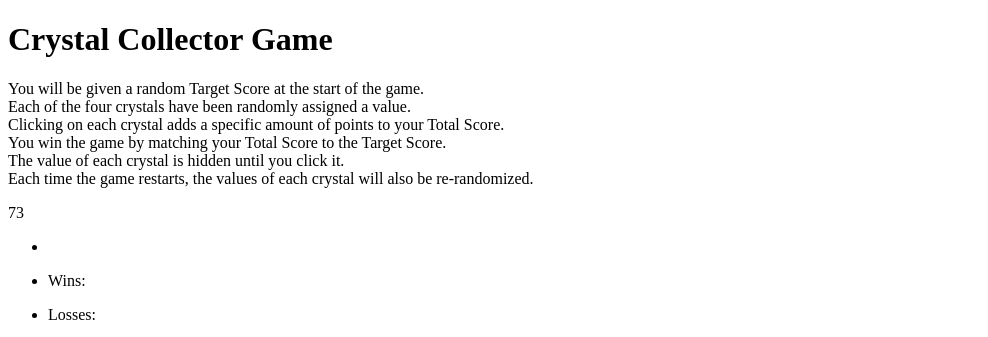
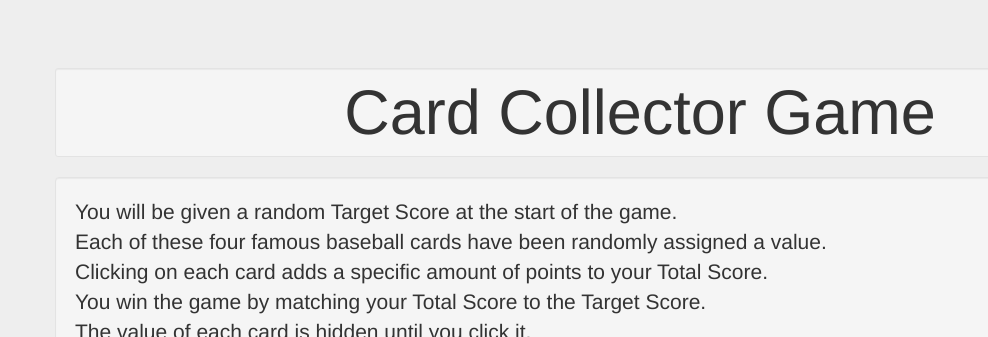
Before and after one commit to dannyjwkim/Week-4-Game, a PHP site: page / in a window 1280 px wide. Shown: the top 337 px of the page, without its empty margins (0-988 px from the left). Run offline with PHP 8.4, Linux system fonts and the light colour scheme; some libraries are stand-ins or nearby versions.

Commit message:
Card Collector Game

```diff
--- a/assets/css/style.css
+++ b/assets/css/style.css
@@ -1,17 +1,44 @@
+body {
+	background-image: url("file:///Users/dannyjwkim/Documents/Bootcamp/homework/Week-4-Game-Crystals/assets/images/field.jpg");
+}
+
+.jumbotron {
+	background-image: url("file:///Users/dannyjwkim/Documents/Bootcamp/homework/Week-4-Game-Crystals/assets/images/field.jpg");
+}
+
 img {
-	width: 20%;
+	width: 24%;
+	cursor: pointer;
+}
+
+img:hover {
+	opacity: 0.5;
 }
 
 .targetScore {
 	border: 1px solid black;
-	width: 30%;
-	height: 100px;
+	width: 50 %;
+	height: 50px;
 	background: lightgreen;
+	padding: 3px;
 }
 
 .score {
 	border: 1px solid black;
-	width: 30%;
-	height: 100px;
-	background: lightblue;
+	width: 50 %;
+	height: 50px;
+	background: tan;
+	padding: 3px;
 }
+
+#wins {
+	font-size: 24px;
+}
+
+#losses {
+	font-size: 24px;
+}
+
+ul {
+	font-size: 24px;
+}
--- a/assets/javascript/game.js
+++ b/assets/javascript/game.js
@@ -1,72 +1,70 @@
 var loss = 0;
 var win = 0;
-var crystalValue = Math.floor(Math.random() * (102)+ 19)
-var gemArray = [];
+var cardValue = Math.floor(Math.random() * (102)+ 19)
+var cardArray = [];
 var adder = 0;
 
 $(document).ready(function(){
-  function gemFunc() {
+  function cardFunction() {
     for (var i = 0; i < 4; i++){
-    var gem = Math.floor(Math.random() * 12) + 1 ;
-    gemArray.push(gem);
+    var card = Math.floor(Math.random() * 12) + 1 ;
+    cardArray.push(card);
   }
 };
 
-gemFunc();
-$('.targetScore').html(crystalValue);
+cardFunction();
+$('.targetScore').html(cardValue);
 
 $('.pic1').on("click", function(){
-  var gem1value = (gemArray[0]);
-  adder = adder + gem1value;
+  var card1Value = (cardArray[0]);
+  adder = adder + card1Value;
   $('.score').html(adder);
   checkIt();
 });
 
 $('.pic2').on("click", function(){
-  var gem2value = (gemArray[1]);
-  adder = adder + gem2value;
+  var card2Value = (cardArray[1]);
+  adder = adder + card2Value;
   $('.score').html(adder);
   checkIt();
 });
 
 $('.pic3').on("click", function(){
-  var gem3value = (gemArray[2]);
-  adder = adder + gem3value;
+  var card4Value = (cardArray[2]);
+  adder = adder + card4Value;
   $('.score').html(adder);
   checkIt();
 });
 
 $('.pic4').on("click", function(){
-  var gem4value = (gemArray[3]);
-  adder = adder + gem4value;
+  var card4Value = (cardArray[3]);
+  adder = adder + card4Value;
   $('.score').html(adder);
   checkIt();
 });
 
 function checkIt(){
-  if (crystalValue === adder) {
-    $("#winLossMessage").html("You win! Play again!");
+  if (cardValue === adder) {
+    alert("You win! Play again!");
     win = win + 1;
     $("#wins").html(win);
     reset();
   }
-  else if (crystalValue < adder) {
-    $("#winLossMessage").html("You lose! Try again!");
+  else if (cardValue < adder) {
+    alert("You lose! Try again!");
     loss = loss + 1;
-    console.log(loss);
     $("#losses").html(loss);
     reset();
   }
 };
 
 function reset(){
-  gemArray.length = 0;
-  gemFunc();
-  crystalValue = Math.floor(Math.random() * (102)+ 19)
-  $('.targetScore').html(crystalValue);
+  cardArray.length = 0;
+  cardFunction();
+  cardValue = Math.floor(Math.random() * (102)+ 19)
+  $('.targetScore').html(cardValue);
   adder = 0;
   $('.score').html(adder);
-  console.log(gemArray)
 }
 
 });
--- a/index.html
+++ b/index.html
@@ -2,36 +2,59 @@
 <html lang="en">
 <head>
 	<meta charset="UTF-8">
-	<title>Crystal Collector Game</title>
-	<style type="text/css" src="assets/css/reset.css"></style>
-	<style type="text/css" src="assets/css/style.css"></style>
+	<title>Card Collector Game</title>
+	<link rel="stylesheet" type="text/css" href="assets/css/reset.css">
+	<link rel="stylesheet" href="https://maxcdn.bootstrapcdn.com/bootstrap/3.3.7/css/bootstrap.min.css" integrity="sha384-BVYiiSIFeK1dGmJRAkycuHAHRg32OmUcww7on3RYdg4Va+PmSTsz/K68vbdEjh4u" crossorigin="anonymous">
+	<link rel="stylesheet" type="text/css" href="assets/css/style.css">
+
 </head>
 
 <body>
 
-<h1> Crystal Collector Game </h1>
+<div class="jumbotron">
 
-<div class="instructions">
-<p> You will be given a random Target Score at the start of the game. <br>Each of the four crystals have been randomly assigned a value. <br> Clicking on each crystal adds a specific amount of points to your Total Score.<br> You win the game by matching your Total Score to the Target Score.<br> The value of each crystal is hidden until you click it. <br> Each time the game restarts, the values of each crystal will also be re-randomized.</p>
+	<div class="container">
+
+		<div class="row">
+
+			<h1 class="well well-sm text-center">Card Collector Game</h1>
+
+			<div class="instructions well">
+			<p> You will be given a random Target Score at the start of the game. <br>Each of these four famous baseball cards have been randomly assigned a value. <br> Clicking on each card adds a specific amount of points to your Total Score.<br> You win the game by matching your Total Score to the Target Score.<br> The value of each card is hidden until you click it. <br> Each time the game restarts, the values of each card will also be re-randomized.</p>
 			</div>
 
-<div class="targetScore">Target Score</div>
-<div class="scoreBoard">
+			<div class="cardPics well well-sm text-center">
+				<img src="assets/images/wagner.jpg" alt="Honus Wagner" class="pic1">
+				<img src="assets/images/babe.jpg" alt="Babe Ruth" class="pic2">
+				<img src="assets/images/jackie.jpg" alt="Jackie Robinson" class="pic4">
+				<img src="assets/images/hank.jpg" alt="Hank Aaron" class="pic4">
+			</div>
+
+		<div class="row">
+        <div class="col-sm-6">
+          <div class="well well-sm text-center">
+					<h3>Target Score:</h3>
+					<p class="targetScore text-center">0</p>
+					</div>
+        </div>
+
+        <div class="col-sm-6">
+        	<div class="well well-sm text-center">
+					<h3>Your Total Score:</h3>
+					<p class="score text-center">0</p>
+					</div>
+        </div>
+    </div>
+
+			<div class="scoreBoard well well-sm">
 				<ul>
-		<li><p id="winLossMessage"></p></li>
 					<li>Wins:<p id="wins"></p></li>
 					<li>Losses:<p id="losses"></p></li>
 				</ul>
 			</div>
-<div class="gemPics">
-	<img src="crystal1.png" alt="crystal1" class="pic1">
-	<img src="crystal2.png" alt="crystal2" class="pic2">
-	<img src="crystal3.png" alt="crystal3" class="pic3">
-	<img src="crystal4.png" alt="crystal4" class="pic4">
+
 		</div>
-<div>
-	<h3>Your total score is:</h3>
-	<p class="score">0</p>
+	</div>
 </div>
 
 <script src="https://ajax.aspnetcdn.com/ajax/jQuery/jquery-3.1.1.min.js"></script>
```
Also changed, not shown: 1 other file. Lines whose indentation alone changed are shown as unchanged.
